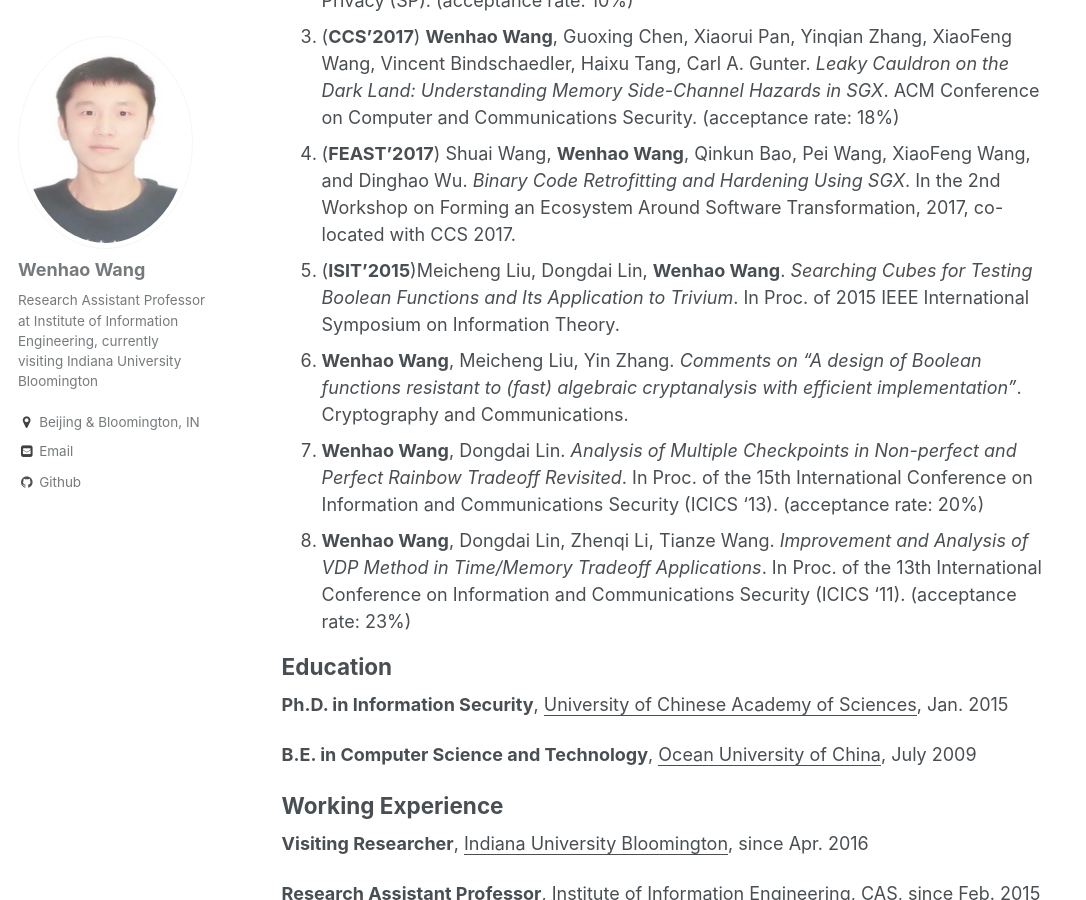
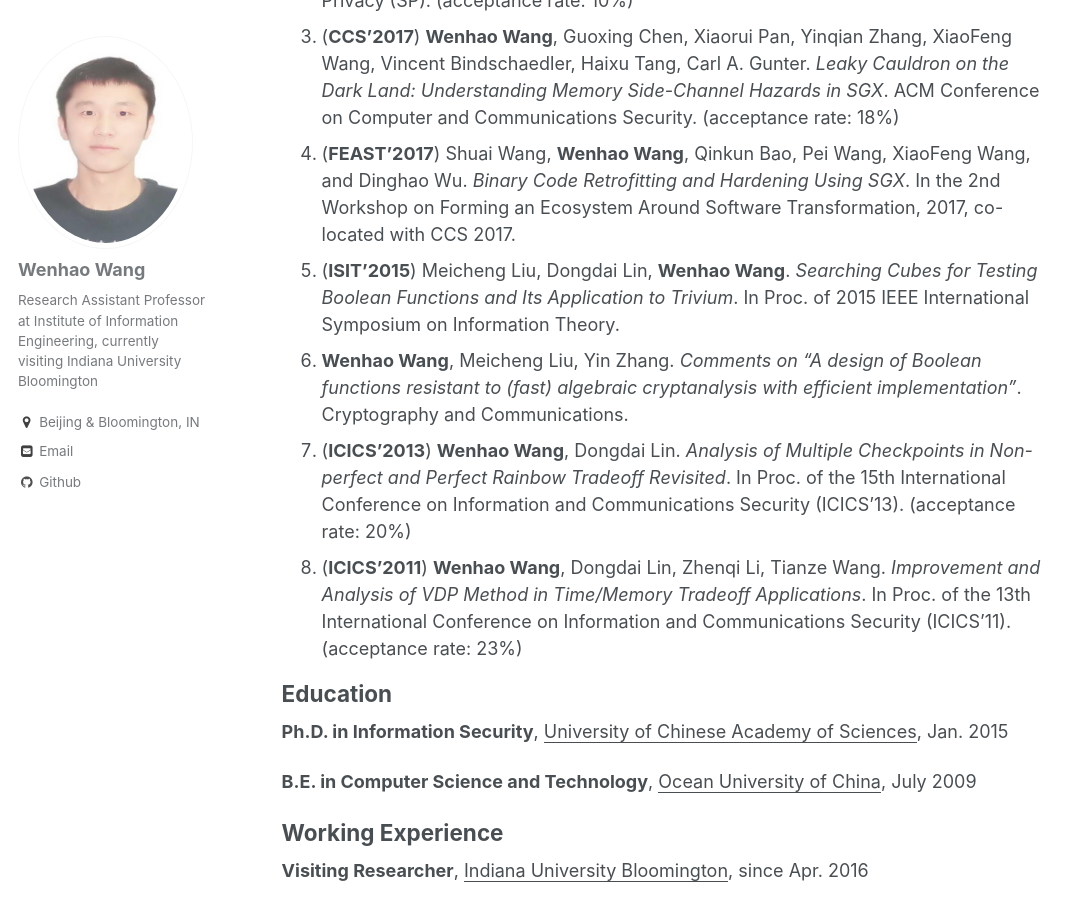
Before and after one commit to wenhao19/heartever.github.io, a Jekyll site: the page built from _pages/about.md, in a window 1280 px wide and 900 px high, scrolled down 544 px. Shown: the whole window, without its empty margins (0-1086 px from the left). Built offline with Jekyll 4.4.1, drawn with Linux system fonts in a browser that asks for light colours.

Commit message:
Update about.md

```diff
--- a/_pages/about.md
+++ b/_pages/about.md
@@ -15,10 +15,10 @@
 1. (**Oakland'2018**) Guoxing Chen, **Wenhao Wang (co-first author, corresponding author)**, Tianyu Chen, Sanchuan Chen, Yinqian Zhang, XiaoFeng Wang, Ten-Hwang Lai, Dongdai Lin. _Racing in Hyperspace: Closing Hyper-Threading Side Channels on SGX with Contrived Data Races_. To appear in 2018 IEEE Symposium on Security and Privacy (SP). (acceptance rate: 10%)
 1. (**CCS'2017**) **Wenhao Wang**, Guoxing Chen, Xiaorui Pan, Yinqian Zhang, XiaoFeng Wang, Vincent Bindschaedler, Haixu Tang, Carl A. Gunter. _Leaky Cauldron on the Dark Land: Understanding Memory Side-Channel Hazards in SGX_. ACM Conference on Computer and Communications Security. (acceptance rate: 18%)
 1. (**FEAST'2017**) Shuai Wang, **Wenhao Wang**, Qinkun Bao, Pei Wang, XiaoFeng Wang, and Dinghao Wu. _Binary Code Retrofitting and Hardening Using SGX_.  In the 2nd Workshop on Forming an Ecosystem Around Software Transformation, 2017, co-located with CCS 2017.
-1. (**ISIT'2015**)Meicheng Liu, Dongdai Lin, **Wenhao Wang**. _Searching Cubes for Testing Boolean Functions and Its Application to Trivium_. In Proc. of 2015 IEEE International Symposium on Information Theory.
+1. (**ISIT'2015**) Meicheng Liu, Dongdai Lin, **Wenhao Wang**. _Searching Cubes for Testing Boolean Functions and Its Application to Trivium_. In Proc. of 2015 IEEE International Symposium on Information Theory.
 1. **Wenhao Wang**, Meicheng Liu, Yin Zhang. _Comments on “A design of Boolean functions resistant to (fast) algebraic cryptanalysis with efficient implementation”_. Cryptography and Communications.
-1. **Wenhao Wang**, Dongdai Lin. _Analysis of Multiple Checkpoints in Non-perfect and Perfect Rainbow Tradeoff Revisited_. In Proc. of the 15th International Conference on Information and Communications Security (ICICS  '13). (acceptance rate: 20%)
-1. **Wenhao Wang**, Dongdai Lin, Zhenqi Li, Tianze Wang. _Improvement and Analysis of VDP Method in Time/Memory Tradeoff Applications_. In Proc. of the 13th International Conference on Information and Communications Security (ICICS '11). (acceptance rate: 23%)
+1. (**ICICS'2013**) **Wenhao Wang**, Dongdai Lin. _Analysis of Multiple Checkpoints in Non-perfect and Perfect Rainbow Tradeoff Revisited_. In Proc. of the 15th International Conference on Information and Communications Security (ICICS'13). (acceptance rate: 20%)
+1. (**ICICS'2011**) **Wenhao Wang**, Dongdai Lin, Zhenqi Li, Tianze Wang. _Improvement and Analysis of VDP Method in Time/Memory Tradeoff Applications_. In Proc. of the 13th International Conference on Information and Communications Security (ICICS'11). (acceptance rate: 23%)
 
 Education
 ======
```
